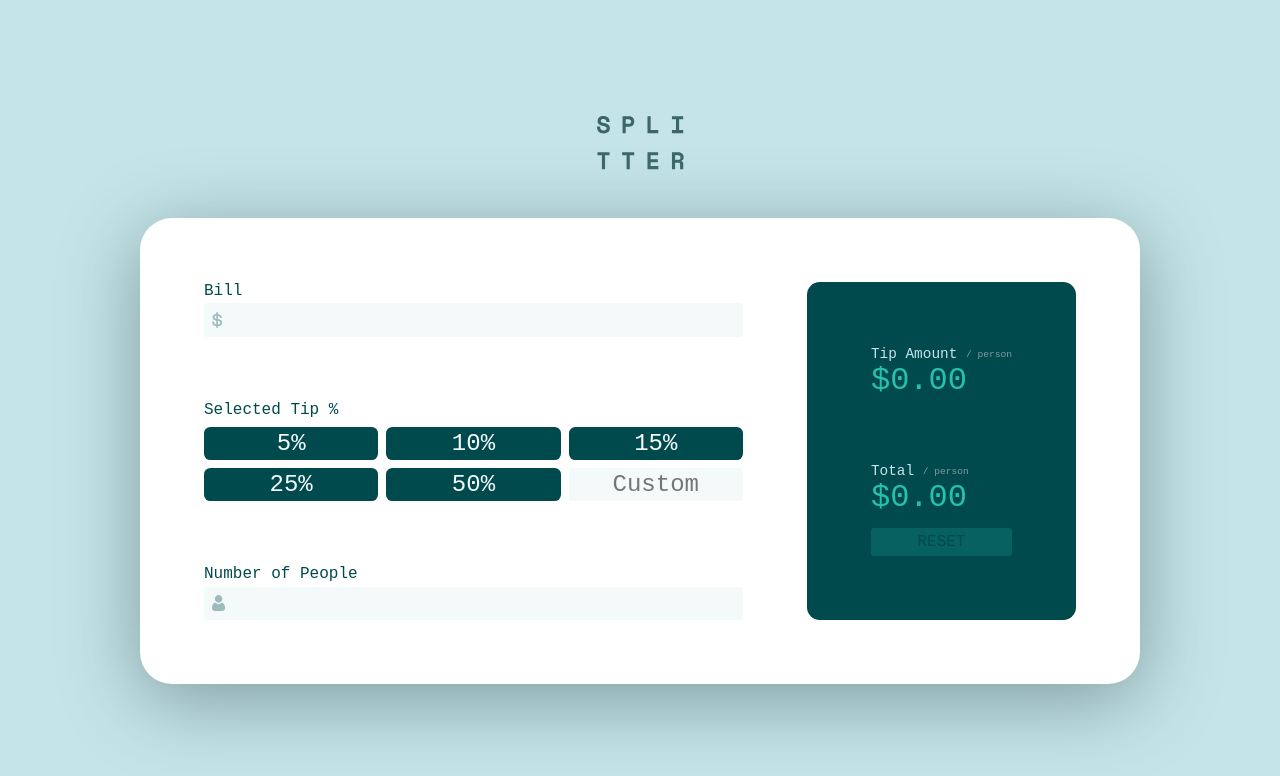
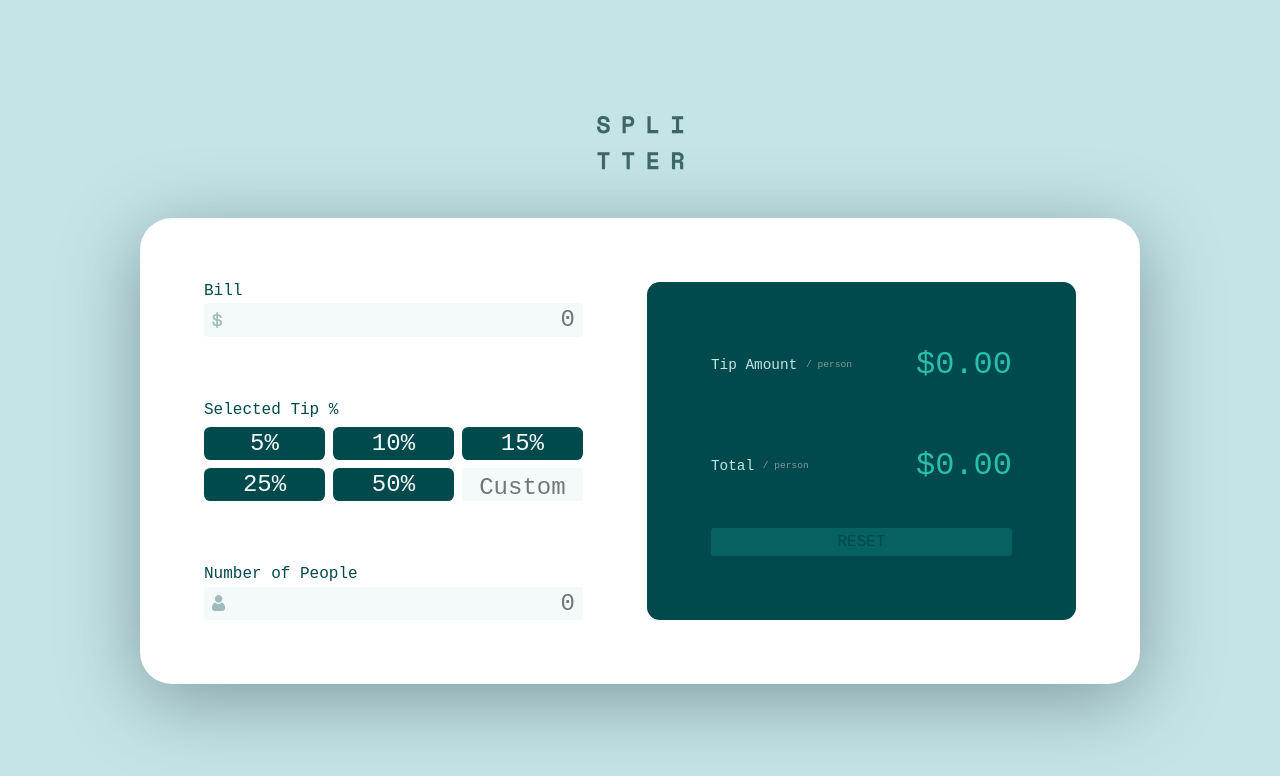
Before and after one commit to charold29/tip-calculator-app, a React (Vite) app: page / in a window 1280 px wide. Shown: the top 776 px of the page. Built offline with nearby package versions, Linux system fonts and the light colour scheme; a web font is replaced by a local one.

Commit message:
dist para prod v2

```diff
--- a/src/App.css
+++ b/src/App.css
@@ -92,6 +92,7 @@ body {
   font-size: var(--placeholder-font-size);
   /* letter-spacing: var(--placeholder-letter-spacing); */
   text-align: center;
+  transform: translateY(10%);
 }
 
 .tip-custom:not(:placeholder-shown) + .tip-custom-label {
@@ -124,9 +125,14 @@ body {
   box-shadow: 0 0 0 .2rem hsl(var(--brand));
 }
 
+.number-input:hover {
+  outline: none;
+  box-shadow: 0 0 0 .2rem hsl(var(--brand));
+}
+
 .number-input:invalid {
   outline: none;
-  background-color: red;
+  background-color: rgb(255, 147, 147);
   box-shadow:
     0 0 0 .2rem hsl(var(--white)),
     0 0 0 .4rem hsl(var(--brand));
@@ -219,7 +225,7 @@ input[type=number] {
 }
 
 .display-row {
-  display: flexbox;
+  display: flex;
   justify-content: space-between;
   gap: var(--spacer);
   align-items: center;
--- a/src/components/Form.jsx
+++ b/src/components/Form.jsx
@@ -30,10 +30,10 @@ const Form = ({bill, setBill, setTip, people, setPeople}) => {
       <div className="label-group">
         <div className="label-wrapper">
           <label className="label" htmlFor="bill">Bill</label>
-          {/* <p className="error">{billShowAmtError ? "Please enter numbers only" : ""}</p> */}
+          <p className="error">{bill === 0 ? "Can't be zero" : ""}</p>
         </div>
         <div className="number-wrapper">
-          <input type="number" className="number-input" id="bill" onInput={(e) => setBill(+e.target.value)} value={bill} />
+          <input type="number" className={`number-input ${bill === 0 ? 'number-error' : ''}`} id="bill" onInput={(e) => setBill(+e.target.value)} onBlur={(e) => setBill(+e.target.value)} value={bill} placeholder="0"/>
           <img src={ dollarIcon } aria-hidden="true" className="icon" />
         </div>
       </div>
@@ -71,10 +71,10 @@ const Form = ({bill, setBill, setTip, people, setPeople}) => {
       <div className="label-group">
         <div className="label-wrapper">
           <label className="label" htmlFor="people">Number of People</label>
-          <p className="error">{people===0 ? "Can't be zero" : ""}</p>
+          <p className="error">{people === 0 ? "Can't be zero" : ""}</p>
         </div>
         <div className="number-wrapper">
-          <input type="number" className={`number-input ${people === 0 ? 'number-error' : ''}`} id="people" onInput={(e) => setPeople(+e.target.value)} value={people} />
+          <input type="number" className={`number-input ${people === 0 ? 'number-error' : ''}`} id="people" onInput={(e) => setPeople(+e.target.value)} value={people} placeholder="0" />
           <img src={ personIcon } aria-hidden="true" className="icon" />
         </div>
       </div>
```
